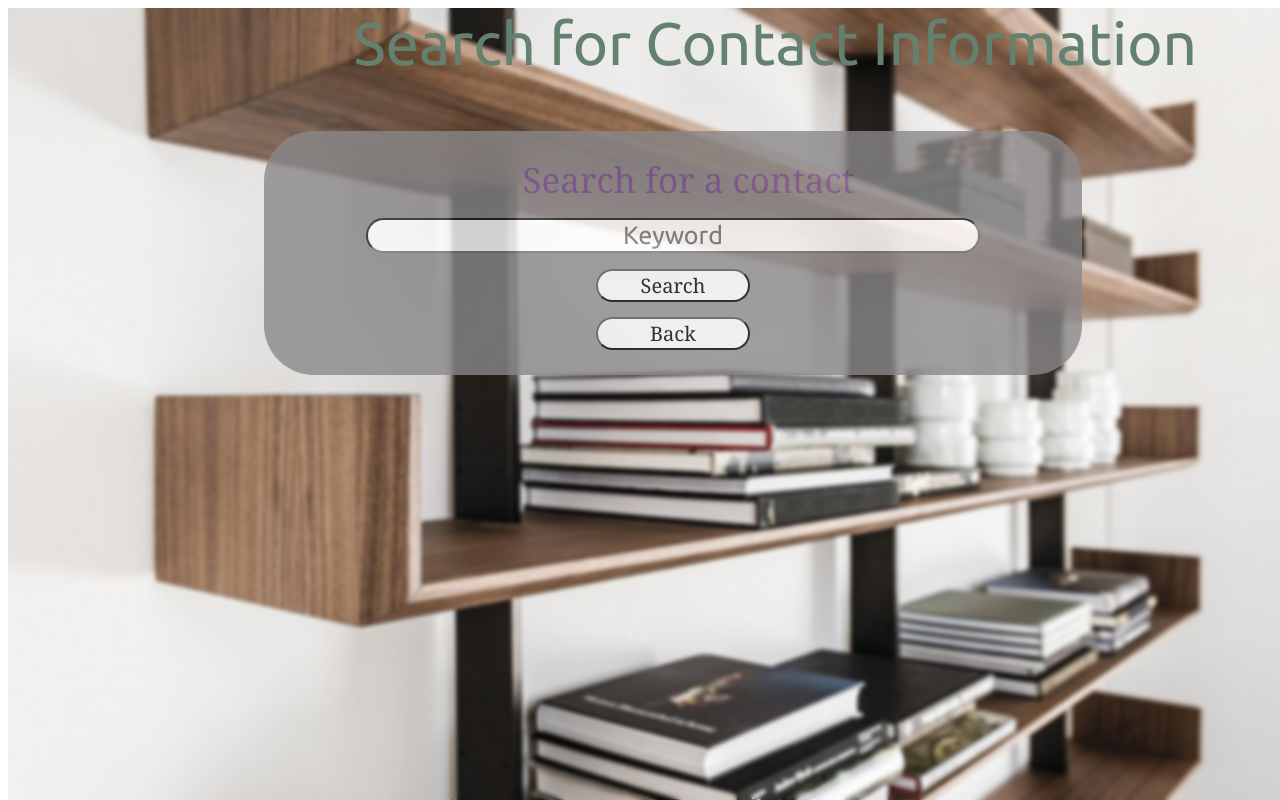
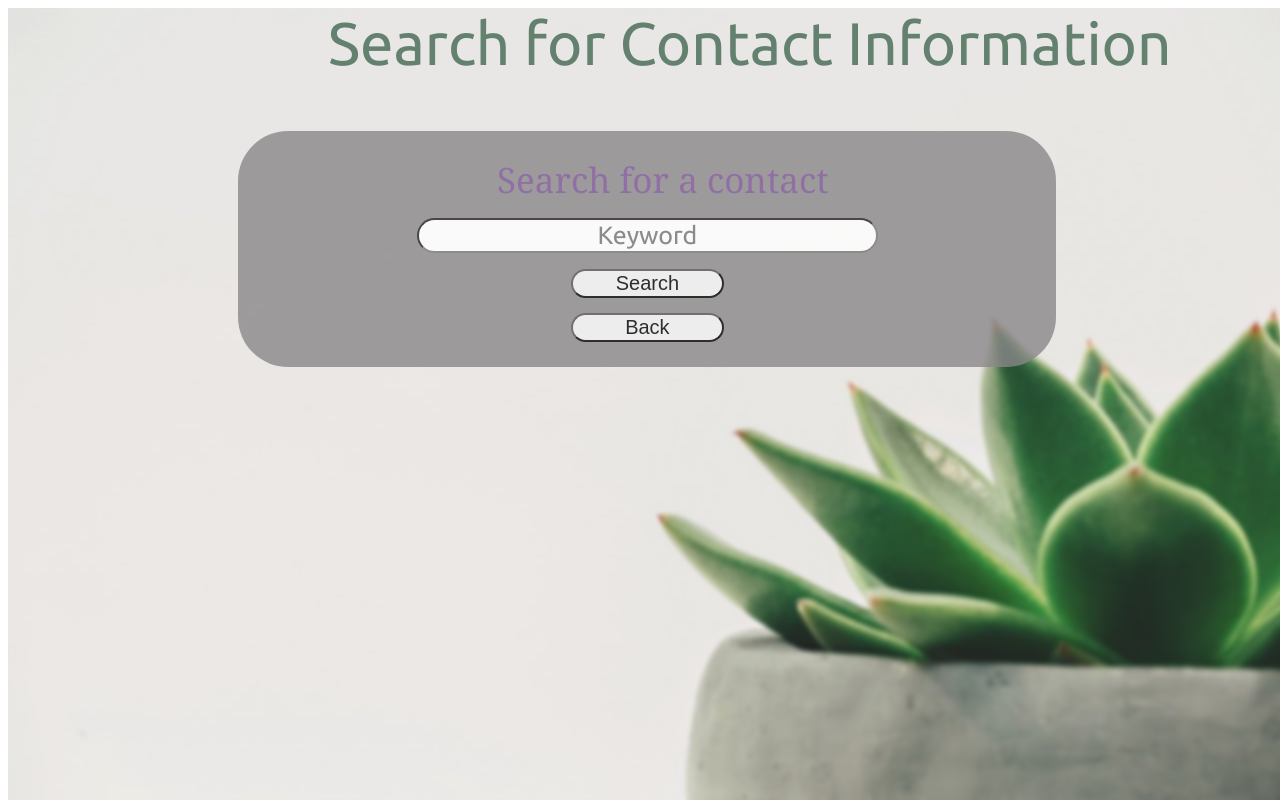
Before and after one commit to AryanJha524/contactmanager, a PHP site: page /search.html in a window 1280 px wide. Run offline with PHP 8.4, Linux system fonts and the light colour scheme.

Commit message:
Honestly too many updates to describe
1. background image changes
2. Title changes
3. table for search contacts

```diff
--- a/Front End/css/styleSearch.css
+++ b/Front End/css/styleSearch.css
@@ -1,7 +1,7 @@
 .background
 {
 
-  background-image: url('../images/bookshelf.jpg');
+  background-image: url('../images/succulent.jpg');
   position: absolute;
 
 
@@ -30,7 +30,7 @@
     width: 100%;
     margin: 2% 5%;
     text-align: center;
-    margin-left: 27%;
+    margin-left: 25%;
     font-family: 'Ubuntu', sans-serif;
     color: #64806e;
 }
@@ -40,7 +40,7 @@
 {
     font-size: 30px;
     width: 60%;
-    margin-left: 20%;
+    margin-left: 18%;
     padding: 25px;
     border-radius: 50px;
     background-color: #8a888a;
@@ -54,11 +54,11 @@
     border-radius: 50px;
     width: 20%;
     margin-left: 40%;
-    font-family: 'Corbed', Georgia, 'Times New Roman', Times, serif;
+    font-family: 'Century Gothic', sans-serif;
     outline: none;
 }
 
-.mainbuttons:hover{
+.mybutton:hover{
     background-color: #aea2ee4f;
     color: #FFFFFF;
     opacity: 50%;
@@ -83,8 +83,8 @@
 input[type="text"],input[type="password"]{
     border-radius: 25px;
     text-align: center;
-    width: 80%;
-    margin-left: 10%;
+    width: 60%;
+    margin-left: 20%;
     margin-bottom: 2%;
     font-family: 'Ubuntu', sans-serif;
 }
@@ -130,10 +130,6 @@ input[type="text"],input[type="password"]{
     text-align: center;
 }
 
-#logoutButton{
-    width: 20%;
-    margin-left: 40%;
-}
 
 select{
     width: 30%;
@@ -164,7 +160,7 @@ table {
   border-collapse: collapse;
   text-align: center;
   vertical-align:bottom;
-  margin-right 30%;
+  margin-left: 30%;
 }
 
 th
--- a/Front End/css/styleView.css
+++ b/Front End/css/styleView.css
@@ -1,7 +1,7 @@
 .background
 {
 
-  background-image: url('../images/istockphoto-1043081786-170667a.jpg');
+  background-image: url('../images/photo-1527176930608-09cb256ab504.jfif');
   position: absolute;
 
 
@@ -29,7 +29,7 @@
     font-size: 70px;
     width: 100%;
     margin: 2% 5%;
-    margin-left: 29%;
+    margin-left: 33%;
     text-align: center;
     font-family: 'Ubuntu', sans-serif;
     color: #707070;
@@ -202,7 +202,7 @@ table {
   border-collapse: collapse;
   text-align: center;
   vertical-align:bottom;
-  margin-left: 10%;
+  margin-left: 15%;
 }
 
 th
--- a/Front End/js/code.js
+++ b/Front End/js/code.js
@@ -309,6 +309,26 @@ function getFirstName()
 	return firstName;
 }
 
+function getNameFirst()
+{
+	var data = document.cookie;
+	var splits = data.split(",");
+	var firstName = "";
+	for(var i = 0; i < splits.length; i++)
+	{
+		var thisOne = splits[i].trim();
+		var tokens = thisOne.split("=");
+		if( tokens[0] == "firstName" )
+		{
+			firstName = tokens[1].trim();
+		}
+	}
+	document.getElementById("inner-title").innerHTML = firstName + "'s contact list";
+	console.log(firstName + "<----");
+	return firstName;
+
+}
+
 function doLogout()
 {
 	userId = 0;
--- a/Front End/search.html
+++ b/Front End/search.html
@@ -29,7 +29,7 @@
     <button type = "button" id="loginButton" class="mybutton" onclick="searchContact()">Search</button>
         <span id ="searchResult"></span>
 
-    <input type = "button" id="logoutButton" class="myButton" onclick="location.href='http://s21cop4331group5.tech/main.html'" value="Back">
+    <input type = "button" id="loginButton" class="myButton" onclick="location.href='http://s21cop4331group5.tech/main.html'" value="Back">
 
 </div>
 </div>
--- a/Front End/viewContacts.html
+++ b/Front End/viewContacts.html
@@ -10,11 +10,9 @@
 <div class="background">
 <div class="blur">
 
-<span id="title">Welcome To Contactular</span>
+<span id="title">Your Contact List</span>
 <span id="loginName"></span>
 <br></br>
-<span id="inner-title">Hello>
-
 <div id="accessUIDiv">
 	<script>
 		window.onload = function() {
@@ -22,6 +20,7 @@
 		};
 	  </script>
 	<table id="contactList"></table>
+	<br></br>
     <input type = "button" id="logoutButton" class="myButton" onclick="location.href='http://s21cop4331group5.tech/main.html'" value="Back">
 </div>
 </div>
```
Also changed, not shown: Front End/css/styleAdd.css (+5 -5 lines), Front End/css/styles.css (+7 -11 lines), Front End/main.html (+8 -2 lines), Front End/images/Address.jpg (deleted), Front End/images/bookshelf1.jpg (deleted), Front End/images/desk.jpg (deleted), Front End/images/desk3.jfif (added), Front End/images/istockphoto-1043081786-170667a.jpg (deleted), Front End/images/photo-1493606278519-11aa9f86e40a.jfif (deleted), Front End/images/photo-1527176930608-09cb256ab504.jfif (added), Front End/images/regist.jpeg (added), Front End/images/registration.jpeg, Front End/images/succulent.jpg (added).
